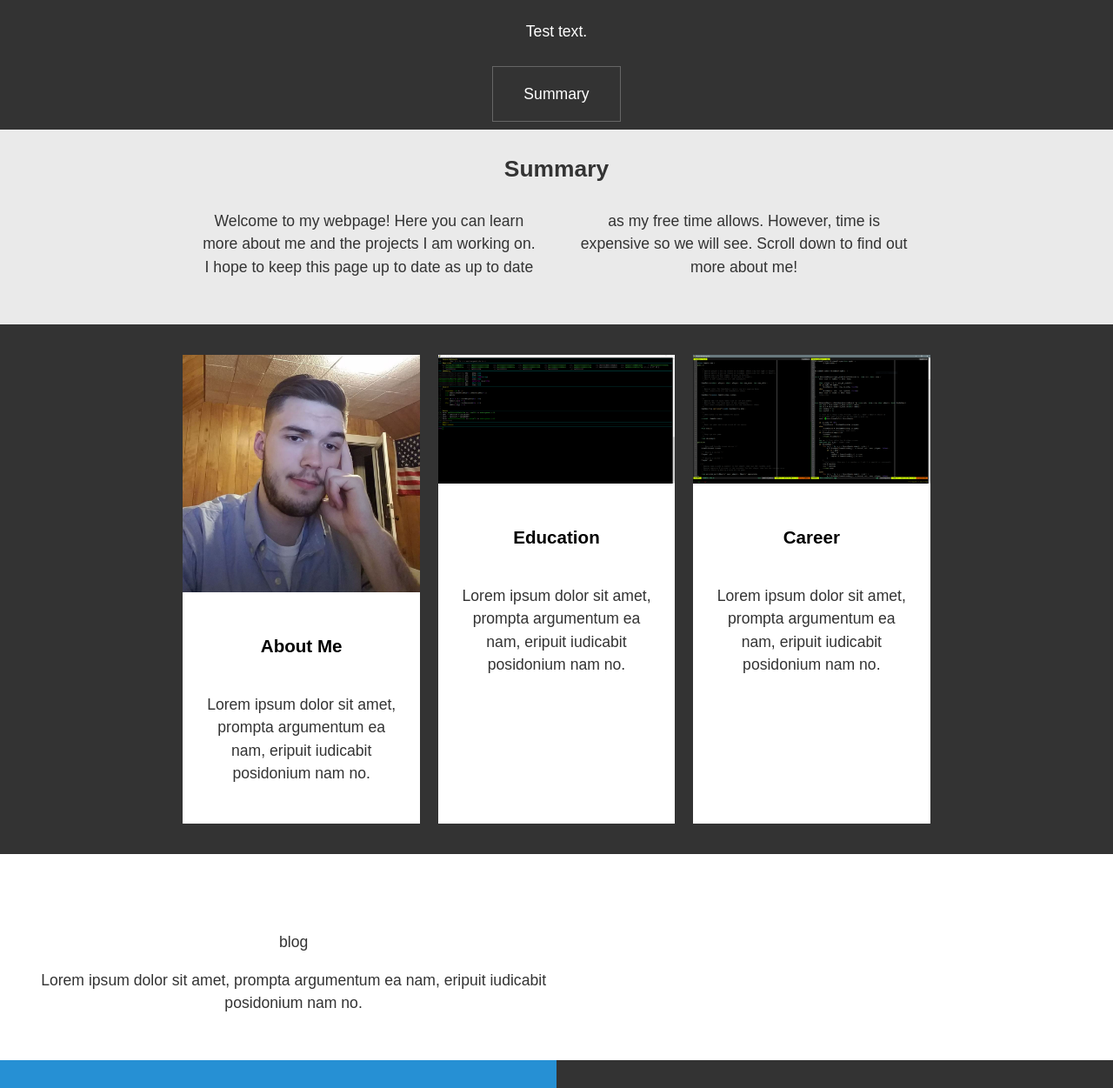
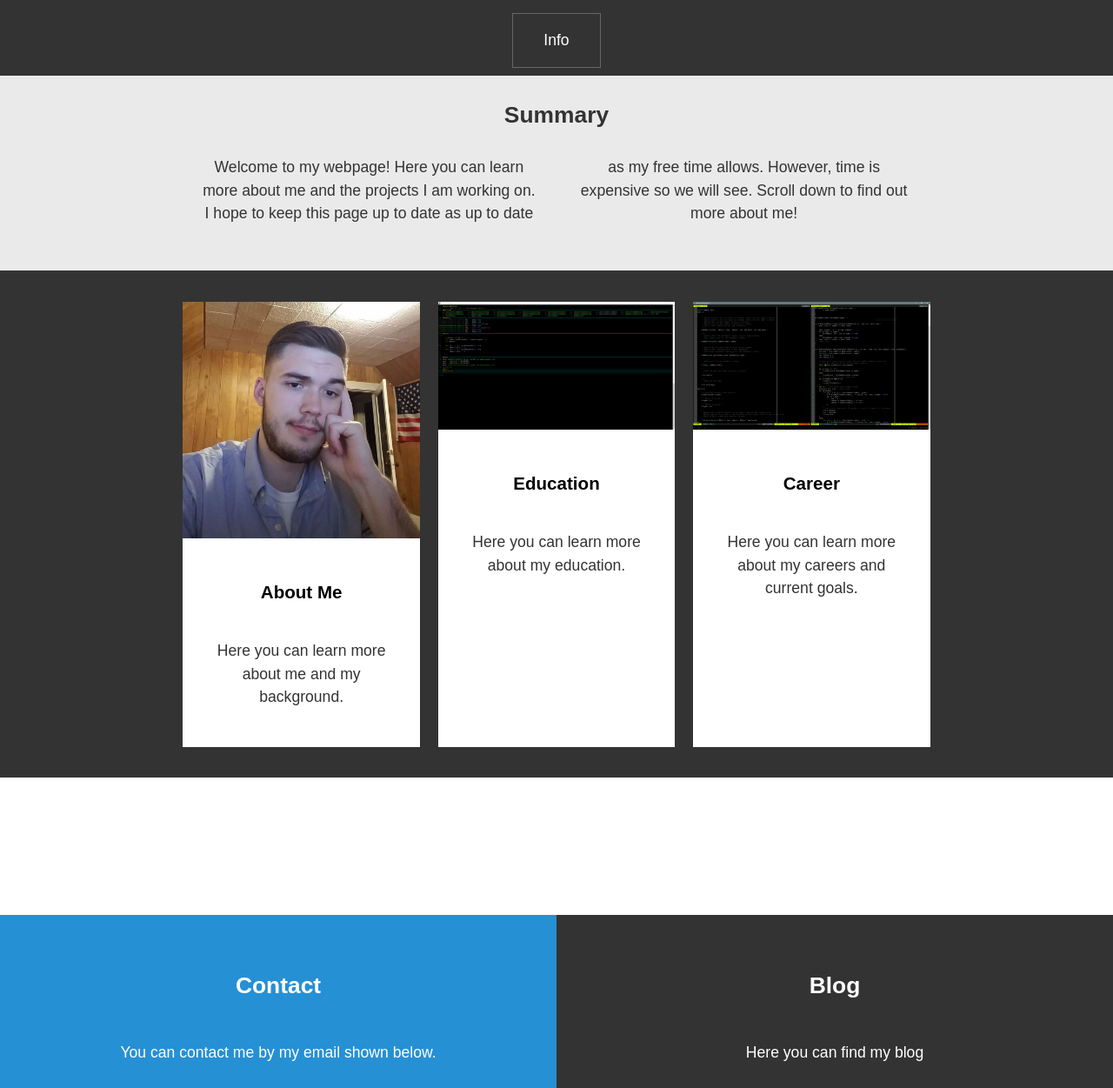
Before and after one commit to boxman888/boxman888.github.io, a plain HTML site: page index.html in a window 1280 px wide. Shown: the part 626-1877 px from the top of the page at 87% size. Drawn offline with Linux system fonts and the light colour scheme.

Commit message:
Placed things where I like them. . . currently.

```diff
--- a/index.html
+++ b/index.html
@@ -13,8 +13,7 @@
     <div class="bg-image"></div>
       <div class="content-wrap">
         <h1> Welcome to Ethan's Web Page</h1>
-        <p>Test text.</p>
-        <a href="#section-b" class="btn">Summary</a>
+        <a href="#section-b" class="btn">Info</a>
       </div>
   </header>
   <!-- Main -->
@@ -43,7 +42,7 @@
           <div class="card-content">
             <h3 class="card-title"><a href="#">About Me</a></h3>
             <p>
-               Lorem ipsum dolor sit amet, prompta argumentum ea nam, eripuit iudicabit posidonium nam no.
+               Here you can learn more about me and my background.
             </p>
           </div>
         </li>
@@ -55,7 +54,7 @@
             <div class="card-content">
               <h3 class="card-title"><a href="#">Education</a></h3>
               <p>
-                 Lorem ipsum dolor sit amet, prompta argumentum ea nam, eripuit iudicabit posidonium nam no.
+                 Here you can learn more about my education.
               </p>
             </div>
           </li>
@@ -67,7 +66,7 @@
             <div class="card-content">
               <h3 class="card-title"><a href="#">Career</a></h3>
               <p>
-                 Lorem ipsum dolor sit amet, prompta argumentum ea nam, eripuit iudicabit posidonium nam no.
+                 Here you can learn more about my careers and current goals.
               </p>
             </div>
           </li>
@@ -76,9 +75,8 @@
     <!-- Section C -->
     <section id="section-c" class="grid">
       <div class="box">
-        <h2 class="content-title"></h2> blog</h2>
+        <h2 class="content-title"></h2></h2>
         <p>
-          Lorem ipsum dolor sit amet, prompta argumentum ea nam, eripuit iudicabit posidonium nam no.
         </p>
       </div>
     </section>
@@ -92,7 +90,8 @@
         <p>epatterson888@hotmail.com</p>
       </div>
       <div class="box">
-        <h2 class="content-title">About Me</h2>
+        <h2 class="content-title">Blog</h2>
+        <p>Here you can find my blog</p>
       </div>
     </section>
   </main>
```
